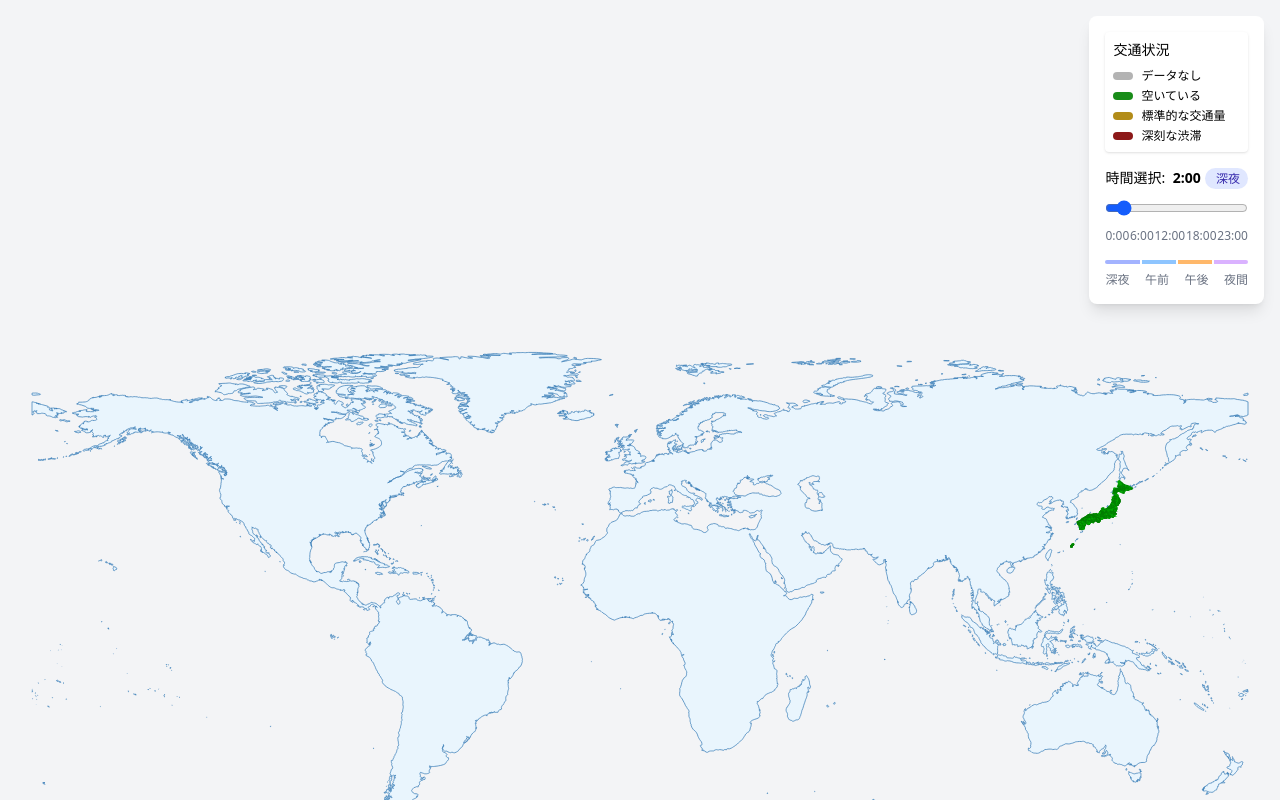
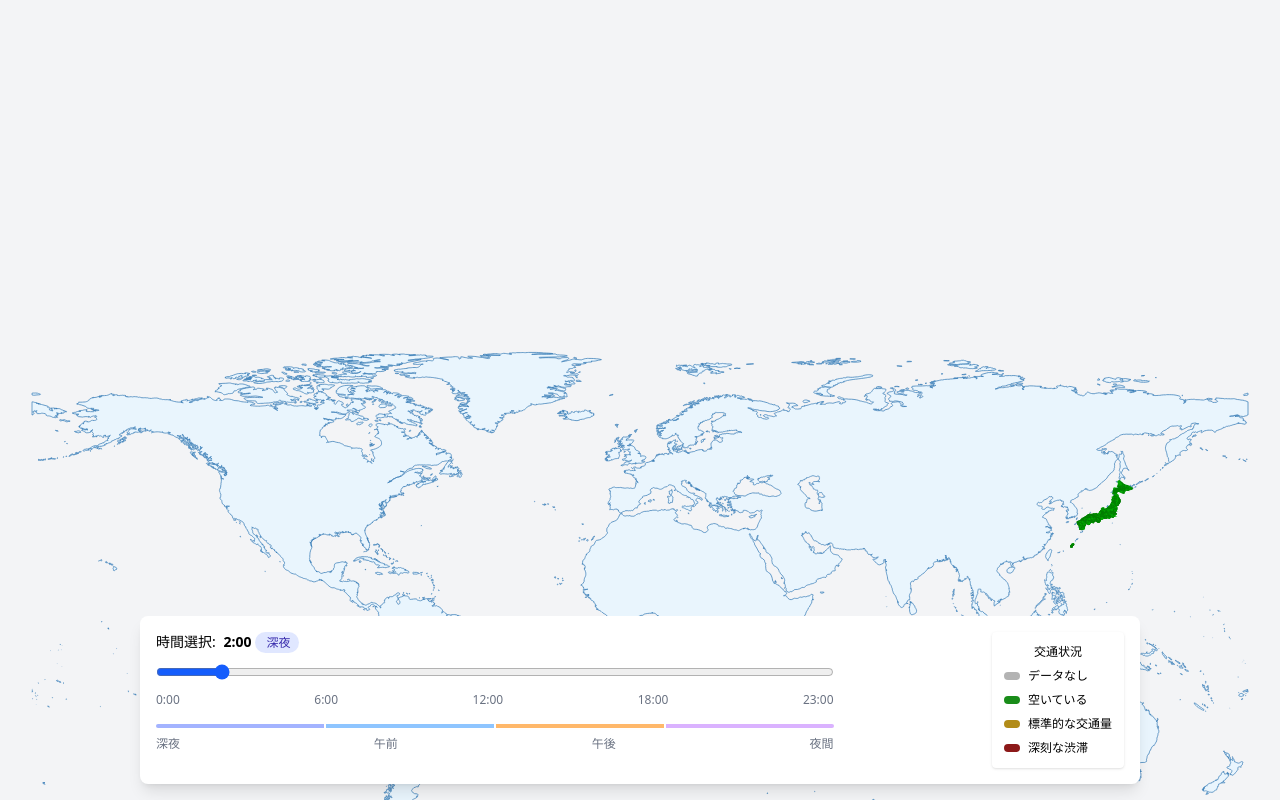
Before and after one commit to y-ichiuji/jam-checker, an Angular app: page /map in a window 1280 px wide. Built offline with nearby package versions, Linux system fonts and the light colour scheme; no server answers.

Commit message:
交通コントロールパネルのレイアウトを改善し、凡例の表示位置を調整

```diff
--- a/src/app/features/jam/components/container/traffic-controls-container/traffic-controls-container.component.html
+++ b/src/app/features/jam/components/container/traffic-controls-container/traffic-controls-container.component.html
@@ -1,12 +1,7 @@
-<div class="traffic-controls p-4 bg-white bg-opacity-90 rounded-lg shadow-lg">
-  <div class="flex flex-col gap-4">
-    <!-- レジェンド表示 -->
-    <div>
-      <app-traffic-legend></app-traffic-legend>
-    </div>
-
+<div class="traffic-controls p-4 bg-white bg-opacity-90 rounded-lg shadow-lg w-full">
+  <div class="flex flex-col sm:flex-row gap-6 items-start justify-between">
     <!-- 時間選択コンポーネント -->
-    <div>
+    <div class="order-2 sm:order-1 w-full sm:flex-1 sm:max-w-[70%]">
       <app-traffic-time-selector
         [selectedHour]="selectedHour()"
         (hourChange)="handleHourChange($event)"
@@ -14,9 +9,14 @@
       </app-traffic-time-selector>
     </div>
 
+    <!-- レジェンド表示 -->
+    <div class="order-1 sm:order-2 flex-shrink-0 self-center">
+      <app-traffic-legend></app-traffic-legend>
+    </div>
+
     <!-- ローディング表示 -->
     @if (loading()) {
-      <div class="text-center text-sm text-blue-600" role="status" aria-live="polite">
+      <div class="order-3 text-center text-sm text-blue-600" role="status" aria-live="polite">
         <span class="inline-block animate-spin mr-2">⟳</span>交通データ読込中...
       </div>
     }
--- a/src/app/features/jam/components/presentation/traffic-legend/traffic-legend.component.html
+++ b/src/app/features/jam/components/presentation/traffic-legend/traffic-legend.component.html
@@ -1,14 +1,14 @@
 <div
-  class="traffic-legend p-2 bg-white bg-opacity-80 rounded shadow"
+  class="traffic-legend p-3 bg-white bg-opacity-95 rounded shadow"
   role="group"
   aria-label="交通状況凡例"
 >
-  <h3 class="text-sm font-medium mb-2">交通状況</h3>
-  <div class="grid gap-1">
+  <h3 class="text-xs font-medium mb-2 text-center">交通状況</h3>
+  <div class="grid gap-2">
     @for (level of legendLevels; track level) {
       <div class="flex items-center gap-2">
-        <div class="w-5 h-2 rounded" [style.background-color]="getColorForLevel(level)"></div>
-        <span class="text-xs">{{ getLabelForLevel(level) }}</span>
+        <div class="w-4 h-2 rounded" [style.background-color]="getColorForLevel(level)"></div>
+        <span class="text-xs whitespace-nowrap">{{ getLabelForLevel(level) }}</span>
       </div>
     }
   </div>
--- a/src/app/features/jam/components/presentation/traffic-time-selector/traffic-time-selector.component.html
+++ b/src/app/features/jam/components/presentation/traffic-time-selector/traffic-time-selector.component.html
@@ -1,5 +1,5 @@
-<div class="traffic-time-selector">
-  <div class="flex flex-col gap-3">
+<div class="traffic-time-selector w-full">
+  <div class="flex flex-col gap-3 w-full">
     <div class="flex justify-between items-center">
       <label for="hour-slider" class="text-sm font-medium">
         時間選択:
--- a/src/app/features/map/components/container/map-container/map-container.component.html
+++ b/src/app/features/map/components/container/map-container/map-container.component.html
@@ -18,7 +18,9 @@
   ></app-map-view>
 
   <!-- 交通コントロールパネル（時間選択と凡例） -->
-  <div class="absolute top-4 right-4 z-10">
+  <div
+    class="absolute bottom-4 left-1/2 transform -translate-x-1/2 z-10 w-[95%] sm:w-[800px] md:w-[900px] lg:w-[1000px] max-w-full"
+  >
     <app-traffic-controls-container></app-traffic-controls-container>
   </div>
 </div>
```
